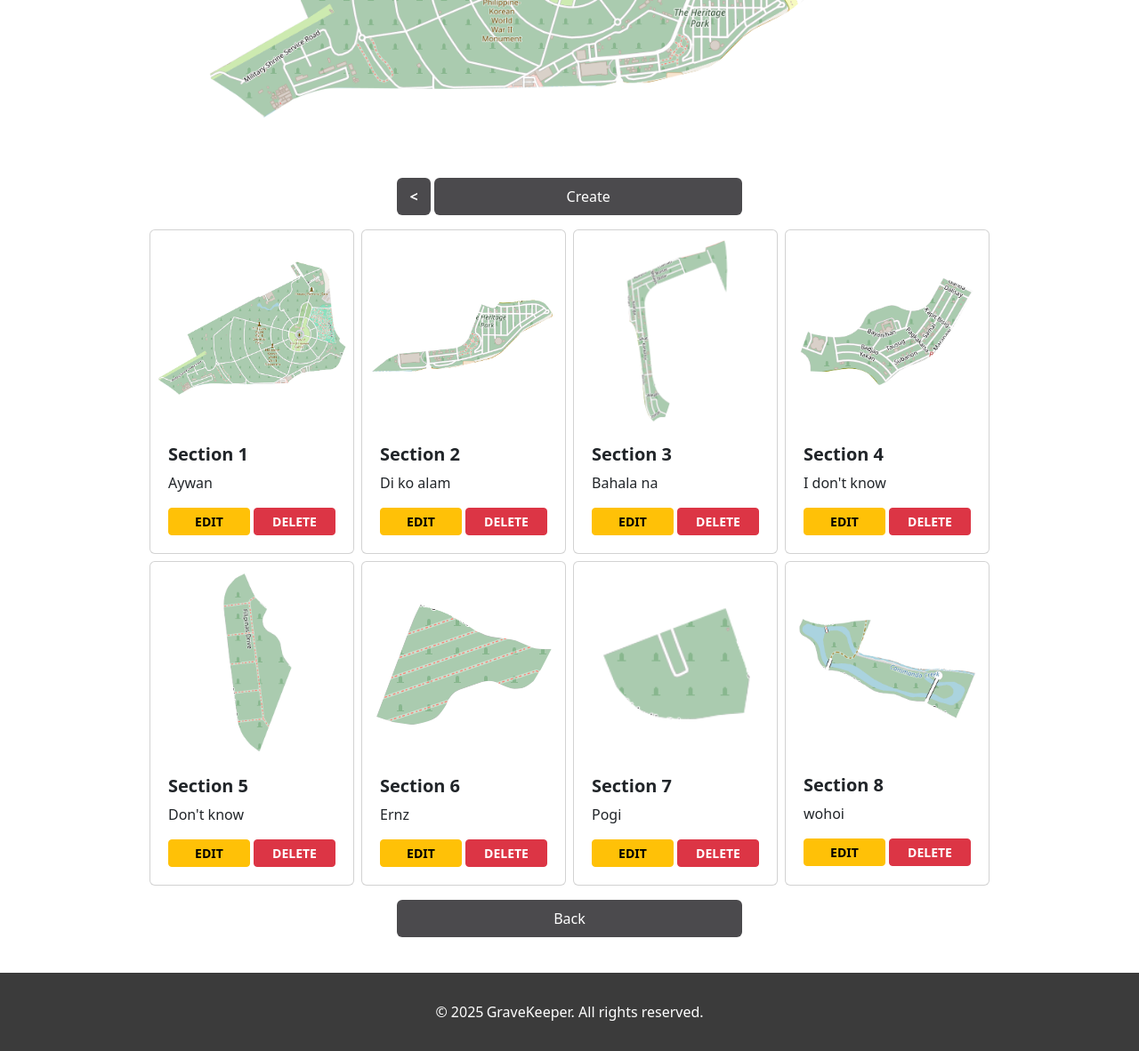
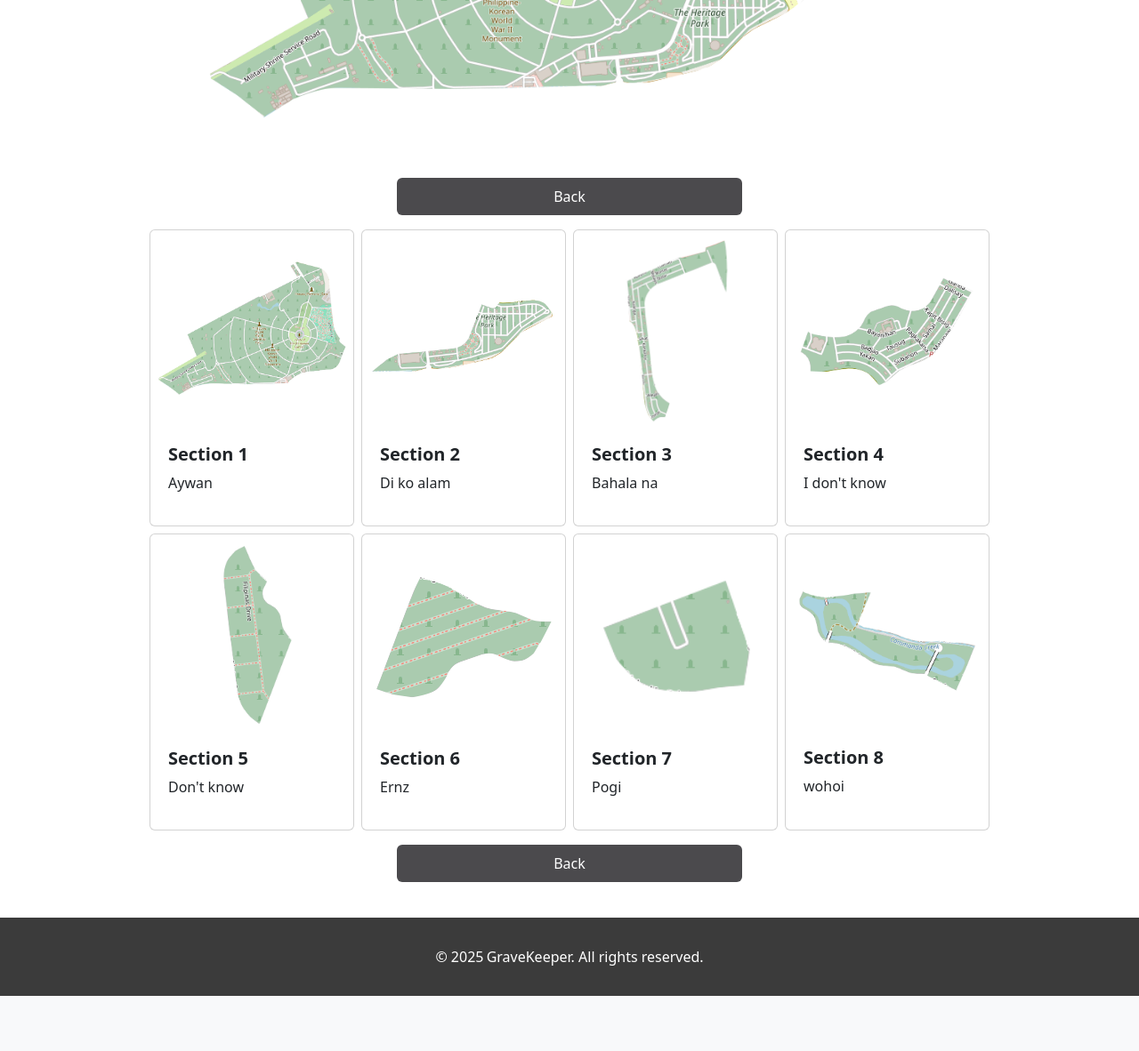
Before and after one commit to sharweng/gravekeepercms, a PHP site: page /section/index.php in a window 1280 px wide. Shown: the part 675-1857 px from the top of the page at 89% size. After the commit the page ends 1795 px from the top, so only its background shows below. Run offline with PHP 8.4, Linux system fonts and the light colour scheme; data comes from the database, SQL or seed files in the repository.

Commit message:
normal users cannot see create, edit, and delete buttons in section index and view_plot

```diff
--- a/section/index.php
+++ b/section/index.php
@@ -32,8 +32,14 @@
     <div class="col-6 container px-0 d-flex flex-column justify-content-center align-items-center ">
       <img class="img-responsive" src="/gravekeepercms/section/images/heritage-map.png" alt="Heritage-Map" style="height:600px">
         <main class="form-signin m-auto w-100 d-flex gap-1" >
-            <a class="btn btn-darker-grey py-2 border-darker-grey fw-bold" href="/gravekeepercms/" style="width: 40px;"><</a>
-            <a class="btn btn-darker-grey w-100 py-2 border-darker-grey" href="create.php">Create</a>
+            <?php
+              if($_SESSION['roleDesc'] == 'admin'){
+                echo "<a class=\"btn btn-darker-grey py-2 border-darker-grey fw-bold\" href=\"/gravekeepercms/\" style=\"width: 40px;\"><</a>
+                      <a class=\"btn btn-darker-grey w-100 py-2 border-darker-grey\" href=\"create.php\">Create</a>";
+              }else{
+                echo "<a class=\"btn btn-darker-grey w-100 py-2 border-darker-grey\" href=\"/gravekeepercms/\">Back</a>";
+              }
+            ?>
         </main>
     </div>
     <div class="container d-flex gap-2 justify-content-center flex-wrap">
@@ -45,8 +51,9 @@
             <div class=\"card-body \">
               <h5 class=\"card-title fw-bold text-truncate\">{$row['sec_name']}</h5>
               <p class=\"card-text\">{$row['description']}</p>
-              <input type=\"hidden\" value=\"{$row['section_id']}\" name=\"section_id\">
-              <div class=\"d-flex gap-1\">
+              <input type=\"hidden\" value=\"{$row['section_id']}\" name=\"section_id\">";
+              if($_SESSION['roleDesc'] == 'admin'){
+                echo "<div class=\"d-flex gap-1\">
                         <form action=\"edit.php\" method=\"post\" class=\"col\">
                           <input type=\"hidden\" name=\"section_id\" value=\"{$row['section_id']}\" />
                           <button class=\"col btn btn-warning fw-bold w-100 btn-sm\" name=\"edit\">EDIT</button>
@@ -55,8 +62,9 @@
                           <input type=\"hidden\" name=\"section_id\" value=\"{$row['section_id']}\" />
                           <button class=\"col btn btn-danger fw-bold w-100 btn-sm\" name=\"delete\">DELETE</button>
                         </form>
-              </div>
-            </div>
+                      </div>";
+              }
+            echo "</div>
           </a>";
         }
       }else{
```
Also changed, not shown: section/view_plot.php (+14 -6 lines). Lines whose indentation alone changed are shown as unchanged.
